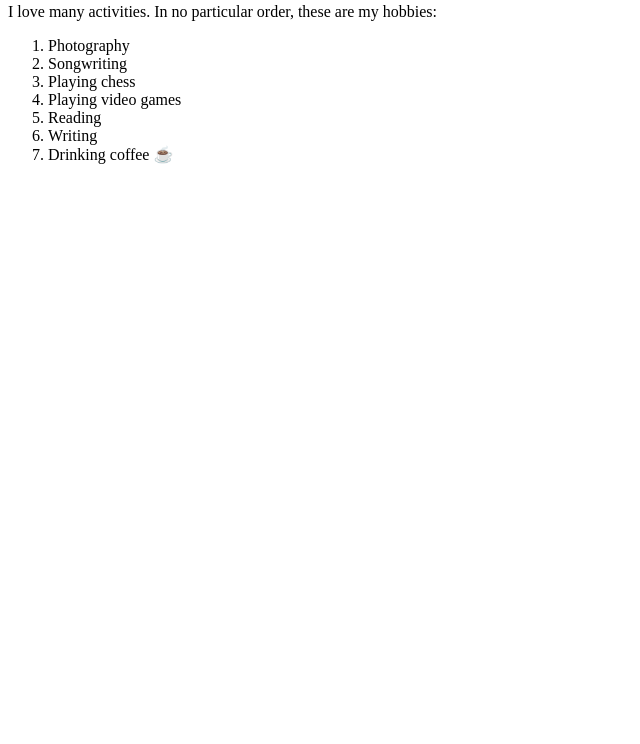
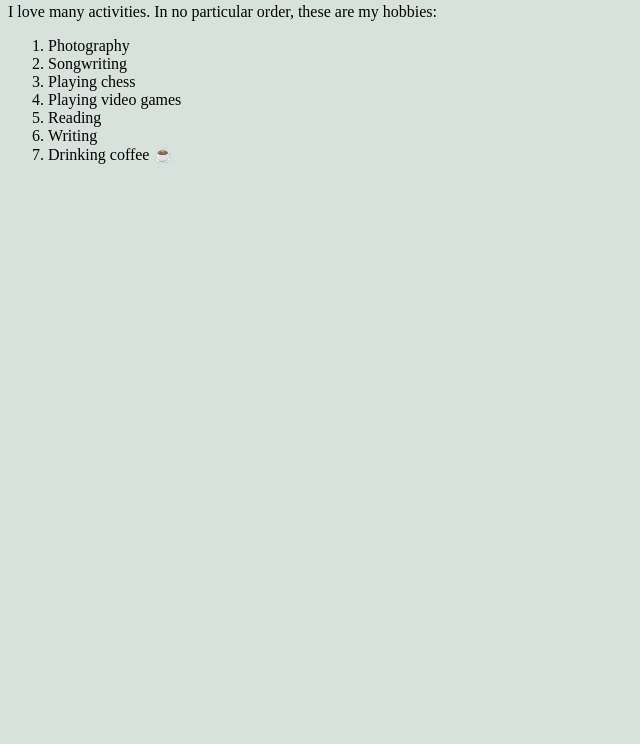
Before and after one commit to AdrianPVC/cv, a plain HTML site: page hobbies.html in a window 1280 px wide. Shown: the part 56-800 px from the top of the page, without its empty margins (0-640 px from the left). Drawn offline with Linux system fonts and the light colour scheme.

Commit message:
Added link to styles.css

```diff
--- a/hobbies.html
+++ b/hobbies.html
@@ -2,7 +2,8 @@
 <html lang="en" dir="ltr">
   <head>
     <meta charset="utf-8">
-    <title>My hobbies</title>
+    <link rel="stylesheet" href="css/styles.css">
+    <title>My Hobbies</title>
   </head>
   <body>
     <h3>My Hobbies</h3>
```
